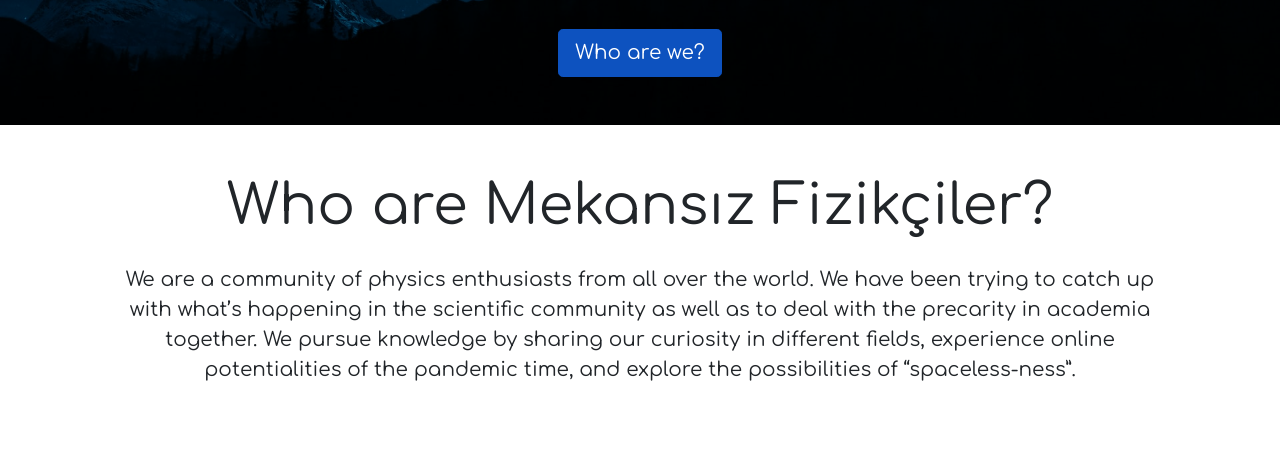
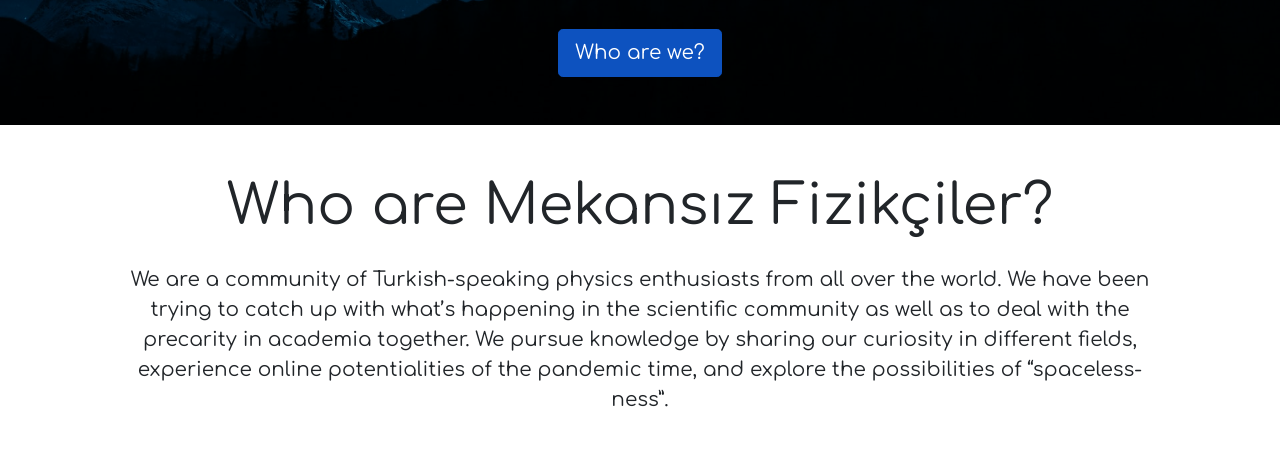
Before and after one commit to mekansiz-fizikciler/mekansiz-fizikciler.github.io, a website: page eng/index.html in a window 1280 px wide. Shown: the part 721-1184 px from the top of the page. Drawn offline with nearby package versions, Linux system fonts and the light colour scheme.

Commit message:
Edit text

```diff
--- a/eng/index.html
+++ b/eng/index.html
@@ -69,7 +69,7 @@
                 Who are Mekansız Fizikçiler?
             </h1>
             <p class="lead py-3">
-                We are a community of physics enthusiasts from all over the world. We have been trying to catch up with what’s happening in the scientific community as well as to deal with the precarity in academia together. We pursue knowledge by sharing our curiosity in different fields, experience online potentialities of the pandemic time, and explore the possibilities of “spaceless-ness”.
+                We are a community of Turkish-speaking physics enthusiasts from all over the world. We have been trying to catch up with what’s happening in the scientific community as well as to deal with the precarity in academia together. We pursue knowledge by sharing our curiosity in different fields, experience online potentialities of the pandemic time, and explore the possibilities of “spaceless-ness”.
             </p>
         </div>
     </section>
```
